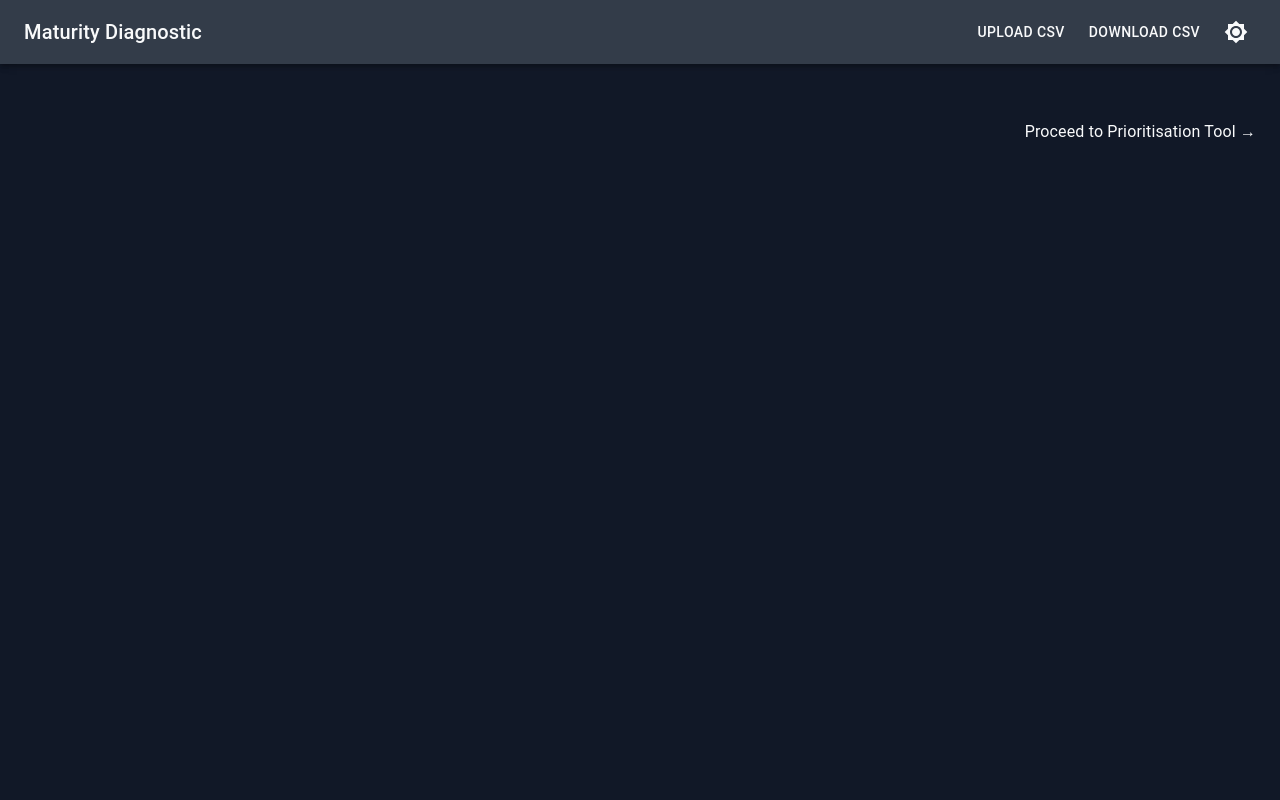
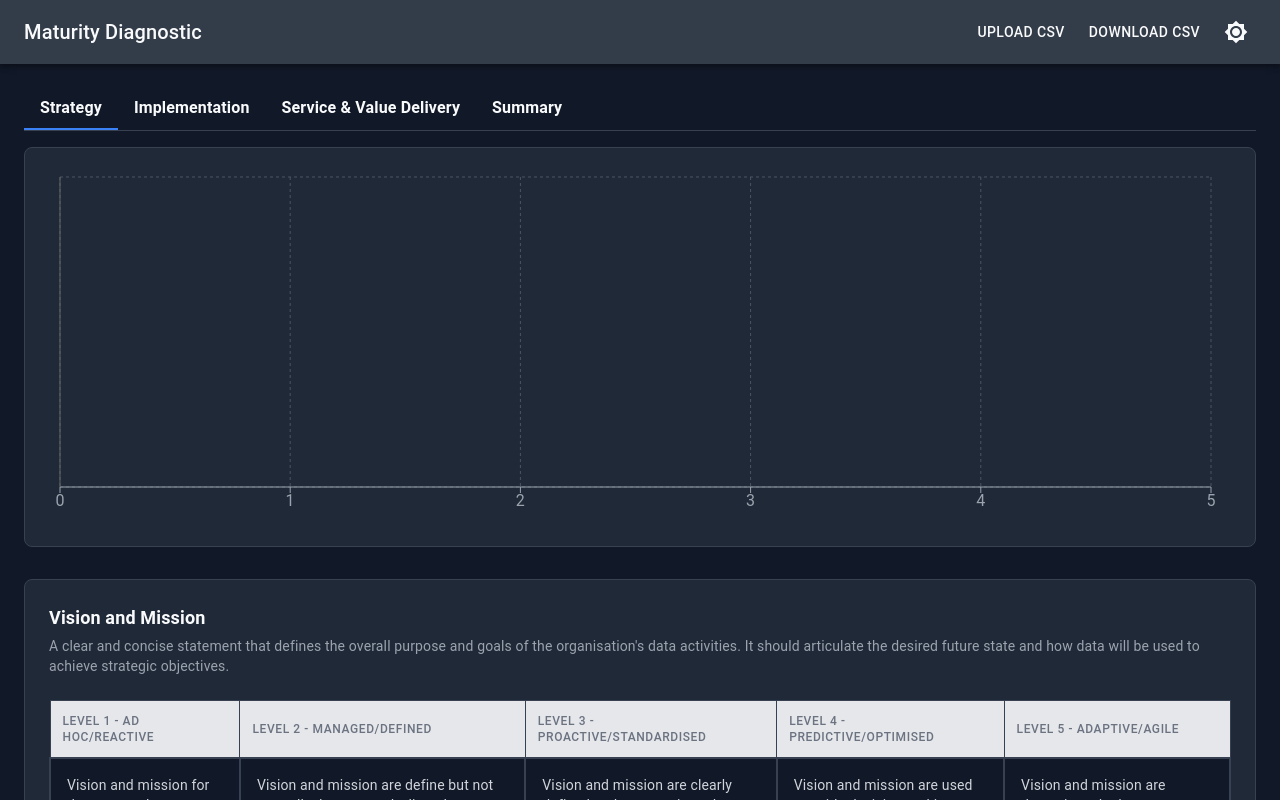
Before and after one commit to nickedell/prioritisation_2, a React (Vite) app: page / in a window 1280 px wide. Shown: the top 800 px of the page. Built offline with nearby package versions, Linux system fonts and the light colour scheme.

Commit message:
Update TabbedDiagnosticPage.tsx

```diff
--- a/src/pages/TabbedDiagnosticPage.tsx
+++ b/src/pages/TabbedDiagnosticPage.tsx
@@ -2,13 +2,12 @@
 
 import React, { useContext, useMemo, useState, useEffect, useCallback } from 'react';
 import { Link } from 'react-router-dom';
-import { diagnosticData, DiagnosticItem } from '../constants/diagnostic.ts';
-import { MaturityContext } from '../context/MaturityContext.tsx';
-import BarChartComponent from '../components/BarChart.tsx';
-import DiagnosticQuestionList from '../components/DiagnosticQuestionList.tsx';
-import { PageConfig } from '../App.tsx'; // Import the config type
+import { diagnosticData, DiagnosticItem } from '../constants/diagnostic';
+import { MaturityContext } from '../context/MaturityContext';
+import BarChartComponent from '../components/BarChart';
+import DiagnosticQuestionList from '../components/DiagnosticQuestionList';
+import { PageConfig } from '../App';
 
-// Component now accepts setPageConfig as a prop
 interface DiagnosticPageProps {
   setPageConfig: (config: PageConfig) => void;
 }
@@ -17,15 +16,7 @@ type Tab = 'STRATEGY' | 'IMPLEMENTATION' | 'SERVICE & VALUE DELIVERY' | 'SUMMARY
 
 const TabbedDiagnosticPage: React.FC<DiagnosticPageProps> = ({ setPageConfig }) => {
 	const maturityContext = useContext(MaturityContext);
-
-	// --- ADD THESE THREE LINES FOR DEBUGGING ---
-	console.log("Maturity Context:", maturityContext);
-	console.log("Scores object:", maturityContext?.scores);
-	console.log("Diagnostic Data array:", diagnosticData);
-	// -----------------------------------------
-
 	const [activeTab, setActiveTab] = useState<Tab>('STRATEGY');
-	// Removed local state for darkMode, title etc. as it's now handled globally or passed in
 
 	// --- Import/Export Logic ---
 	const handleExport = useCallback(() => {
@@ -45,38 +36,67 @@ const TabbedDiagnosticPage: React.FC<DiagnosticPageProps> = ({ setPageConfig })
 		onImport: handleImport,
 		onExport: handleExport,
 	  });
-	  // Clear the config when the component unmounts
 	  return () => setPageConfig({ title: '' });
 	}, [setPageConfig, handleImport, handleExport]);
 
-
-	if (!maturityContext) { return <div>Loading...</div>; }
+	if (!maturityContext) {
+		return <div>Loading Context...</div>;
+	}
 	const { scores, updateScore } = maturityContext;
 
-	// ... (rest of the component logic remains the same)
-	const chartData = useMemo(() => { /* ... */ }, [scores, activeTab]);
-	const visibleQuestions = useMemo(() => { /* ... */ }, [activeTab]);
-	const handleSelectScore = (dimensionName: string, score: number) => { updateScore(dimensionName, score); };
+	// --- CORRECTED LOGIC ---
+	// This now correctly calculates the data for the chart based on the active tab.
+	const chartData = useMemo(() => {
+		const category = activeTab !== 'SUMMARY' ? activeTab : '';
+		return diagnosticData
+			.filter(item => item && (activeTab === 'SUMMARY' || item.category === category))
+			.map(item => ({
+				name: item.name, // The barchart expects a 'name' property
+				score: scores[item.name] || 0,
+			}));
+	}, [scores, activeTab]);
+
+	// This now correctly calculates the questions to display based on the active tab.
+	const visibleQuestions = useMemo(() => {
+		if (activeTab === 'SUMMARY') return []; // Don't show question list on summary tab
+		return diagnosticData.filter(item => item && item.category === activeTab);
+	}, [activeTab]);
+	// --- END CORRECTION ---
+
+	const handleSelectScore = (dimensionName: string, score: number) => {
+		updateScore(dimensionName, score);
+	};
+
+	const tabClasses = (tabName: Tab) =>
+		`px-4 py-2 font-semibold rounded-t-lg transition-colors border-b-2 ${
+			activeTab === tabName
+			? 'border-blue-500'
+			: 'border-transparent hover:border-gray-500'
+		}`;
 
 	return (
-		// The outer div with dark mode class is no longer needed here
 		<div className="max-w-7xl mx-auto p-6">
-			{/* The old local Header component is now removed */}
+			<div className="flex border-b border-gray-700 mb-4">
+				<button className={tabClasses('STRATEGY')} onClick={() => setActiveTab('STRATEGY')}>Strategy</button>
+				<button className={tabClasses('IMPLEMENTATION')} onClick={() => setActiveTab('IMPLEMENTATION')}>Implementation</button>
+				<button className={tabClasses('SERVICE & VALUE DELIVERY')} onClick={() => setActiveTab('SERVICE & VALUE DELIVERY')}>Service & Value Delivery</button>
+				<button className={tabClasses('SUMMARY')} onClick={() => setActiveTab('SUMMARY')}>Summary</button>
+			</div>
 
-			<div className="mt-4">
-				{/* ... The rest of your JSX for tabs, charts, and questions ... */}
-				{/* (This part of your code remains unchanged) */}
+			<div className="p-6 bg-gray-800 rounded-lg border border-gray-700">
+				<BarChartComponent data={chartData} />
 			</div>
 
 			<DiagnosticQuestionList
 				items={visibleQuestions}
 				scores={scores}
 				updateScore={handleSelectScore}
-				darkMode={true} // Or pass this down from App if needed
 			/>
 
 			<div className="flex justify-end mt-8">
-				<Link to="/prioritisation">Proceed to Prioritisation Tool →</Link>
+				<Link to="/prioritisation" className="px-3 py-2 rounded-lg text-sm font-medium transition-colors bg-gray-700 text-gray-300 hover:bg-gray-600 border border-gray-600">
+					Proceed to Prioritisation Tool →
+				</Link>
 			</div>
 		</div>
 	);
```
